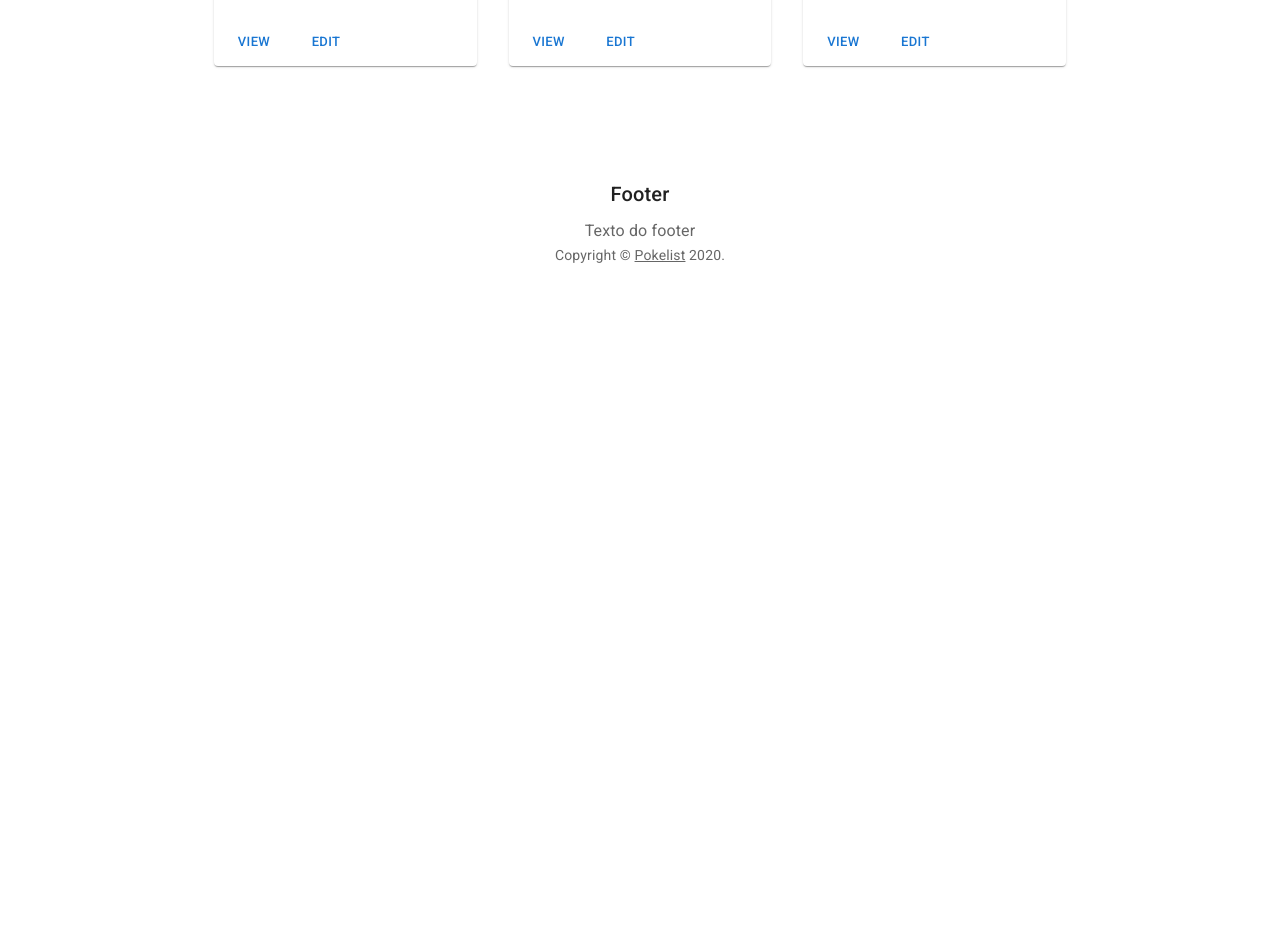
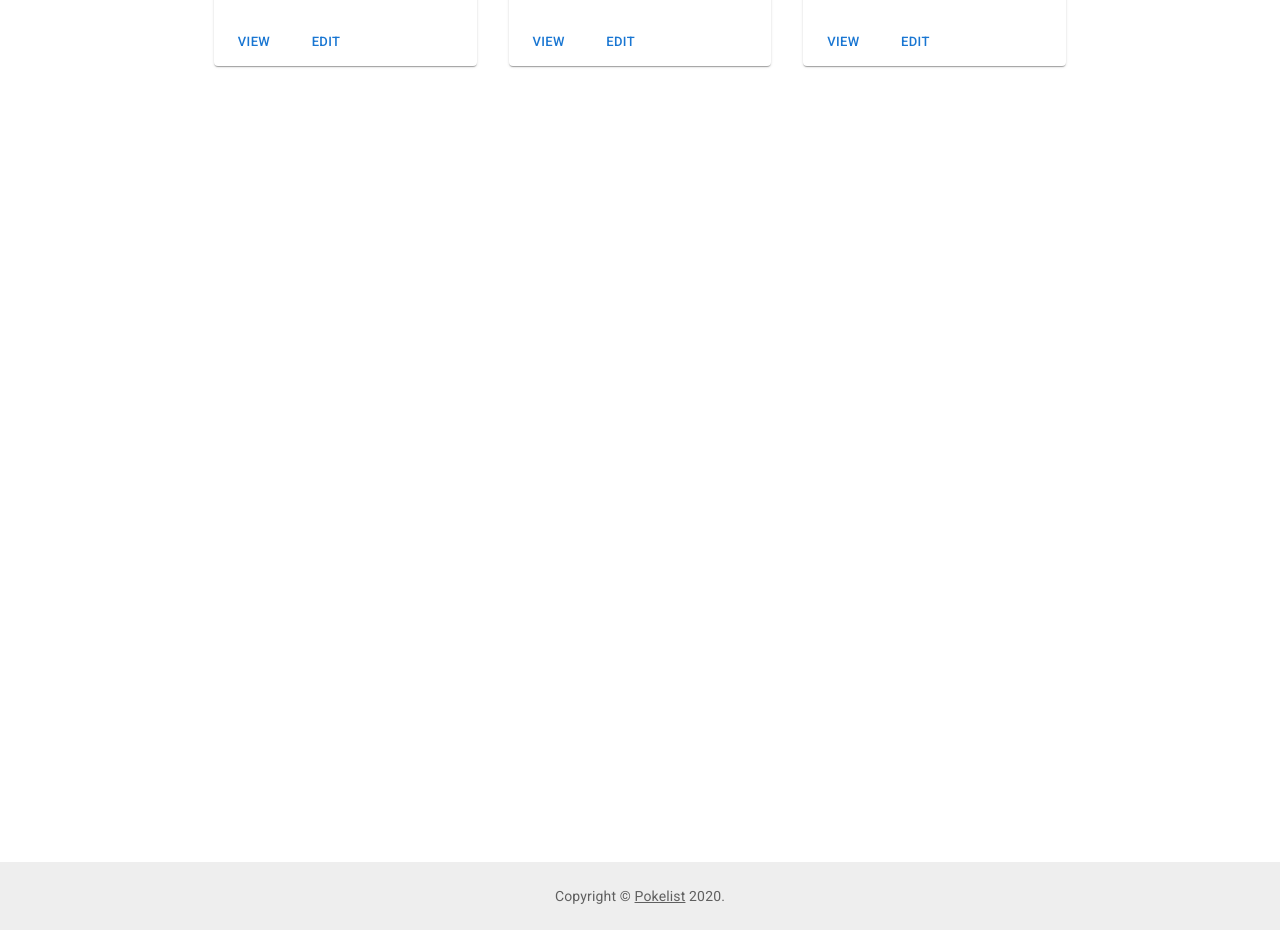
Before and after one commit to aquele-marin/pokelist, a React (Vite) app: page /landing in a window 1280 px wide. Shown: the part 1560-2490 px from the top of the page. Before the commit the page ends 1873 px from the top, so only its background shows below. Built offline with nearby package versions, Linux system fonts and the light colour scheme.

Commit message:
add Footer && update npm libaries to latest version

```diff
--- a/src/components/atoms/Sections/Footer.jsx
+++ b/src/components/atoms/Sections/Footer.jsx
@@ -8,7 +8,7 @@ import { Copyright } from "../Copyright";
 // TODO remove, this demo shouldn't need to reset the theme.
 const defaultTheme = createTheme();
 
-export function Footer({ children }) {
+export function FooterComponent({ children }) {
     return (
         <ThemeProvider theme={defaultTheme}>
             <Box
@@ -18,22 +18,7 @@ export function Footer({ children }) {
                     minHeight: "100vh",
                 }}
             >
-                {children}
-                {/* <Container component="main" sx={{ mt: 8, mb: 2 }} maxWidth="sm">
-                    <Typography variant="h2" component="h1" gutterBottom>
-                        Sticky footer
-                    </Typography>
-                    <Typography variant="h5" component="h2" gutterBottom>
-                        {"Pin a footer to the bottom of the viewport."}
-                        {
-                            "The footer will move as the main element of the page grows."
-                        }
-                    </Typography>
-                    <Typography variant="body1">
-                        Sticky footer placeholder.
-                    </Typography>
-                </Container> */}
-                {/* <Box
+                <Box
                     component="footer"
                     sx={{
                         py: 3,
@@ -46,12 +31,10 @@ export function Footer({ children }) {
                     }}
                 >
                     <Container maxWidth="sm">
-                        <Typography variant="body1">
-                            My sticky footer can be found here.
-                        </Typography>
+                        <Typography variant="body1">{children}</Typography>
                         <Copyright />
                     </Container>
-                </Box> */}
+                </Box>
             </Box>
         </ThemeProvider>
     );
--- a/src/components/atoms/Sections/MinimalistFooter.jsx
+++ b/src/components/atoms/Sections/MinimalistFooter.jsx
@@ -11,7 +11,7 @@ export function MinimalistFooterComponent({ children }) {
     );
 }
 
-export function Title({ children }) {
+export function MFCTitle({ children }) {
     return (
         <Typography variant="h6" align="center" gutterBottom>
             {children}
@@ -19,7 +19,7 @@ export function Title({ children }) {
     );
 }
 
-export function Description({ children }) {
+export function MFCDescription({ children }) {
     return (
         <Typography
             variant="subtitle1"
--- a/src/components/atoms/Sections/index.jsx
+++ b/src/components/atoms/Sections/index.jsx
@@ -1,11 +1,15 @@
 import {
     MinimalistFooterComponent,
-    Title,
-    Description,
+    MFCTitle,
+    MFCDescription,
 } from "./MinimalistFooter";
-
+import { FooterComponent } from "./Footer";
 export const MinimalistFooter = {
     component: MinimalistFooterComponent,
-    title: Title,
-    description: Description,
+    title: MFCTitle,
+    description: MFCDescription,
 };
+
+export const Footer = {
+    component: FooterComponent,
+};
--- a/src/components/pages/landing/index.jsx
+++ b/src/components/pages/landing/index.jsx
@@ -1,19 +1,18 @@
-import { MinimalistFooter } from "../../atoms/Sections";
+import { Footer, MinimalistFooter } from "../../atoms/Sections";
 import Album from "./Album";
 export default function Landing() {
     return (
         <>
             <Album />
-            {/* <MinimalistFooter
-                    title="Footer"
-                    description="Texto do footer"
-                /> */}
+            <Footer.component />
+            {/*
+            Component design pattern example
             <MinimalistFooter.component>
                 <MinimalistFooter.title>Footer</MinimalistFooter.title>
                 <MinimalistFooter.description>
                     Texto do footer
                 </MinimalistFooter.description>
-            </MinimalistFooter.component>
+            </MinimalistFooter.component> */}
         </>
     );
 }
```
Also changed, not shown: package.json (+12 -15 lines), 1 other file (tests, documents, lock files or other folders).
